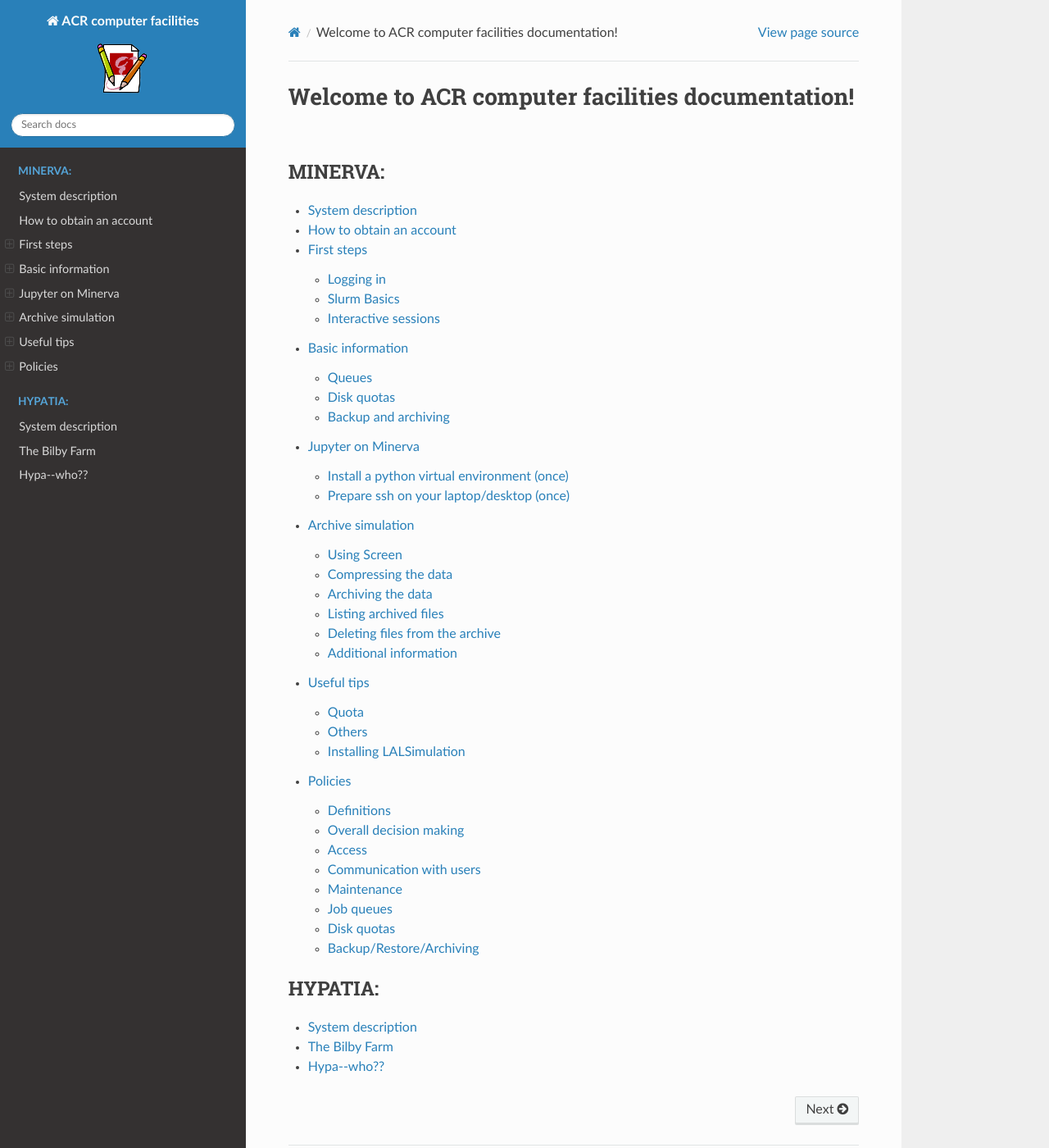
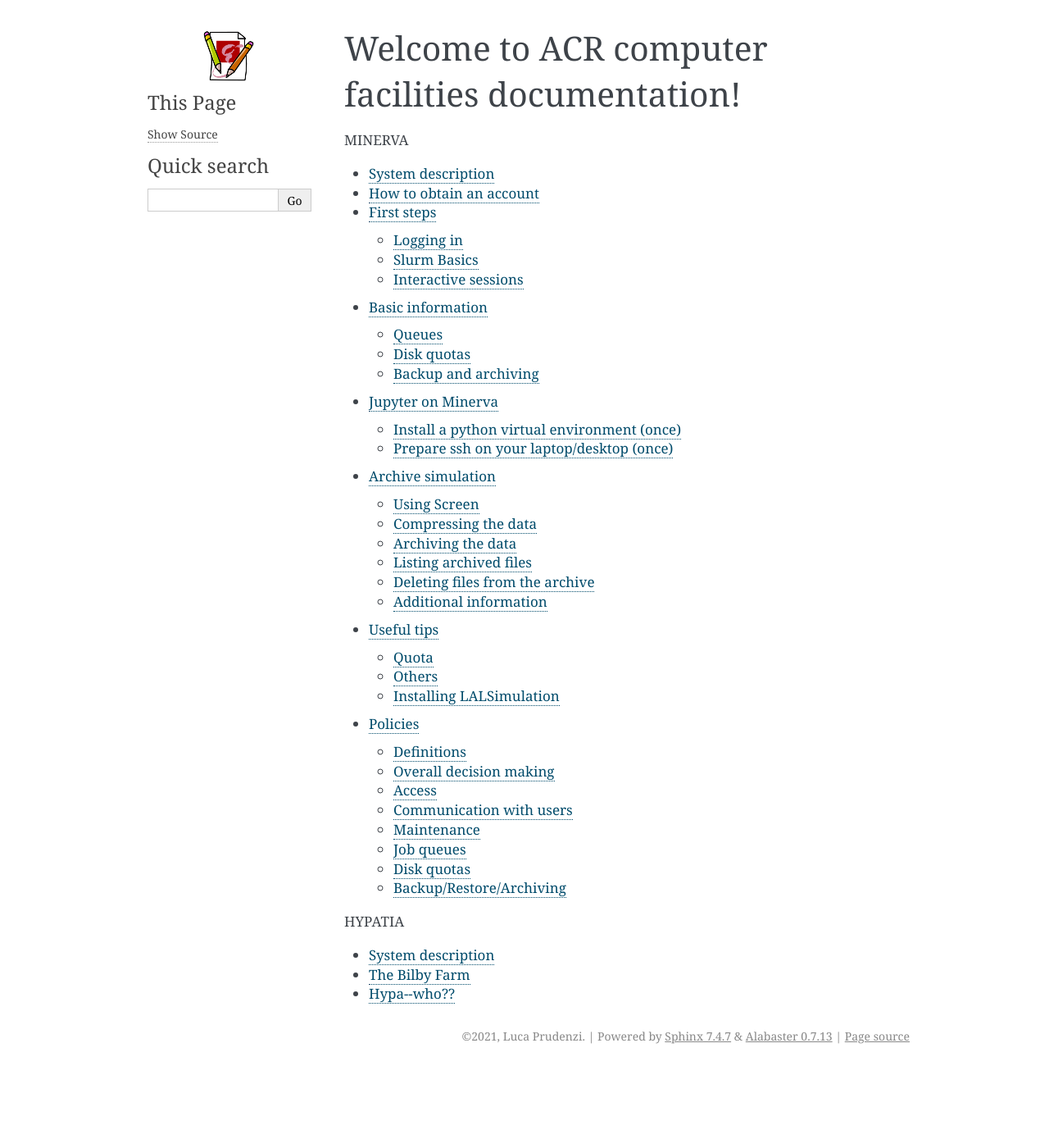
Before and after one commit to lucaprudenzi/ACR_computing, a Sphinx documentation site: the page built from docs/source/index.rst, in a window 1280 px wide and 1400 px high. Shown: the whole window at 82% size. Built offline with Sphinx 7.4.7, drawn with Linux system fonts in a browser that asks for light colours; some of the changed text lies outside the part shown.

Commit message:
readthedocs

```diff
--- a/docs/source/conf.py
+++ b/docs/source/conf.py
@@ -16,7 +16,7 @@
 # import sys
 # sys.path.insert(0, os.path.abspath('.'))
 
-import sphinx_rtd_theme
+#import sphinx_rtd_theme
 
 # -- Project information -----------------------------------------------------
 
@@ -45,7 +45,7 @@ extensions = [
     'sphinx.ext.intersphinx',
     'sphinx.ext.mathjax',
     'sphinx.ext.viewcode',
-    'sphinx_rtd_theme',
+#    'sphinx_rtd_theme',
 ]
 
 # Add any paths that contain templates here, relative to this directory.
@@ -72,30 +72,25 @@ language = None
 # This pattern also affects html_static_path and html_extra_path.
 exclude_patterns = []
 
-# The name of the Pygments (syntax highlighting) style to use.
-pygments_style = None
-
-
 # -- Options for HTML output -------------------------------------------------
 
 # The theme to use for HTML and HTML Help pages.  See the documentation for
 # a list of builtin themes.
 #
-html_theme = 'sphinx_rtd_theme'
+#html_theme = 'sphinx_rtd_theme'
 
 # Theme options are theme-specific and customize the look and feel of a theme
 # further.  For a list of options available for each theme, see the
 # documentation.
 #
-html_theme_options = {
-    'collapse_navigation': False,
-}
+#html_theme_options = {
+#    'collapse_navigation': False,
+#}
 
 html_logo = 'logo.png'
 # Add any paths that contain custom static files (such as style sheets) here,
 # relative to this directory. They are copied after the builtin static files,
 # so a file named "default.css" will overwrite the builtin "default.css".
-html_static_path = ['_static']
 
 # Custom sidebar templates, must be a dictionary that maps document names
 # to template names.
--- a/docs/source/index.rst
+++ b/docs/source/index.rst
@@ -2,7 +2,7 @@ Welcome to ACR computer facilities documentation!
 =================================================
 
 .. toctree::
-    :caption: MINERVA:
+    :caption: MINERVA
 
     System description <system_description_minerva.rst>
     How to obtain an account <account_minerva.rst>
@@ -14,7 +14,7 @@ Welcome to ACR computer facilities documentation!
     Policies <policies_minerva.rst>
 
 .. toctree::
-    :caption: HYPATIA:
+    :caption: HYPATIA
 
     System description <system_description_hyp.rst>
     The Bilby Farm <bilby_farm.rst>
```
